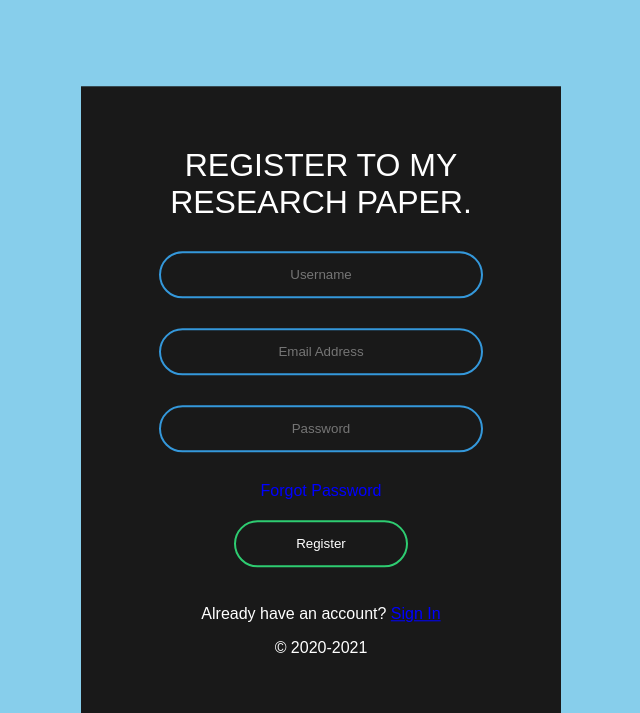
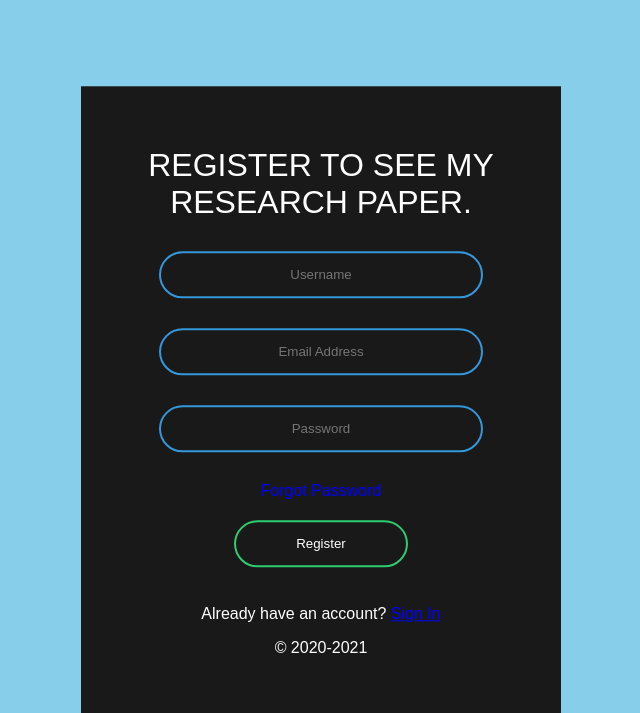
Before and after one commit to Rosh3639/Django-02, a Django app: page /register in a window 1280 px wide. Shown: the top 713 px of the page, without its empty margins (319-959 px from the left). Run offline with Django 3.2, Linux system fonts and the light colour scheme.

Commit message:
'updated'

```diff
--- a/templates/register.html
+++ b/templates/register.html
@@ -8,7 +8,7 @@
     <div style="color:red"><h2>{{ message }}</h2></div>
     {% endfor %}
     {% endif %}
-    <h1>Register To My Research Paper.</h1>
+    <h1>Register To See My Research Paper.</h1>
     <input type="text" name="username" placeholder="Username">
     <input type="email" name="email" placeholder="Email Address">
     <input type="password" name="password" placeholder="Password">
```
